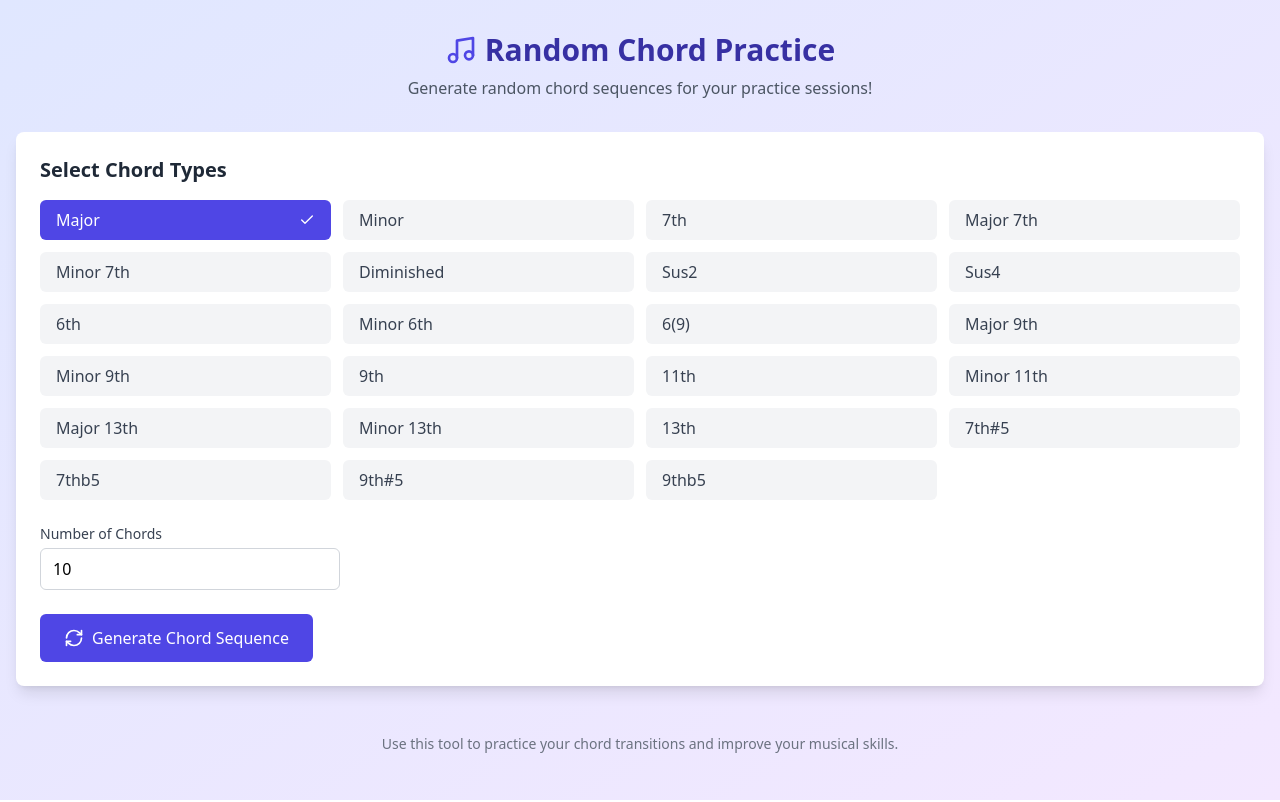
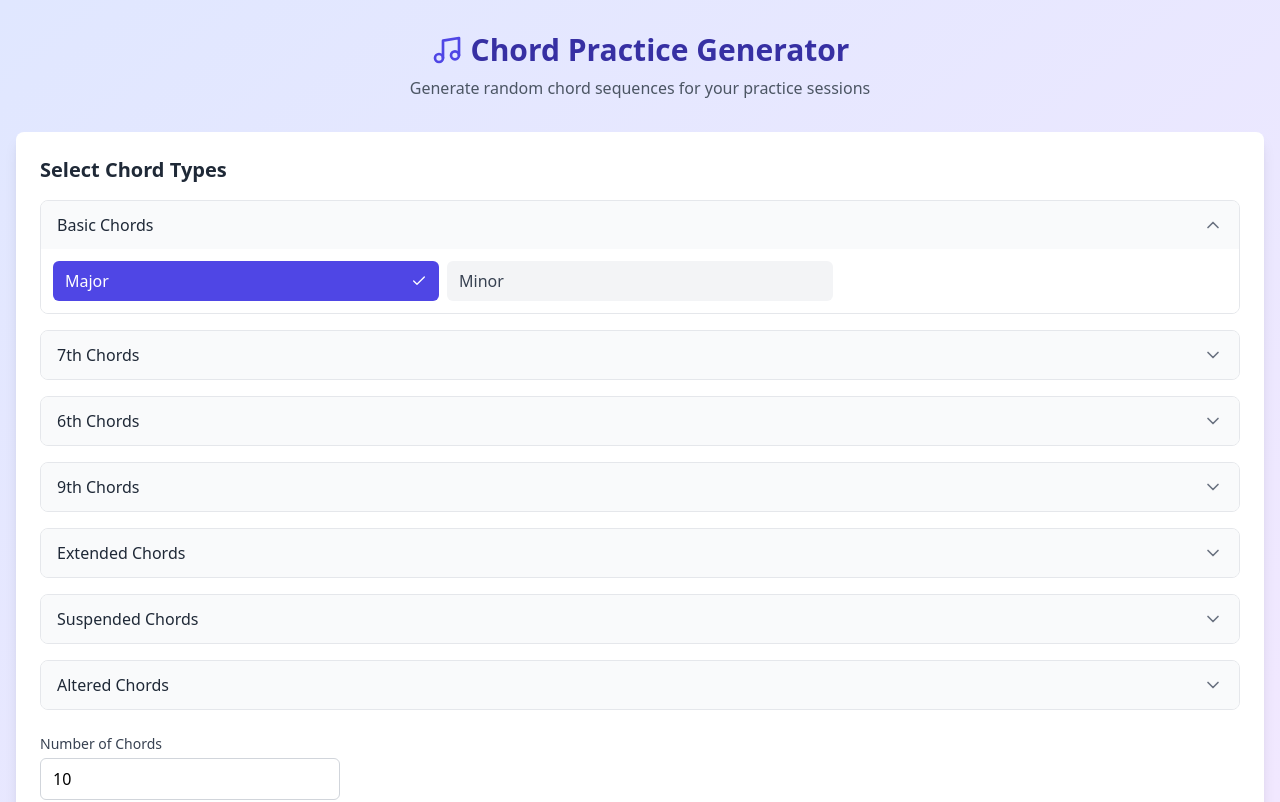
Before and after one commit to jgdenby/randomchordpractice, a React (Vite) app: page / in a window 1280 px wide. Shown: the top 802 px of the page. Built offline with nearby package versions, Linux system fonts and the light colour scheme.

Commit message:
dropdown menus

```diff
--- a/src/App.tsx
+++ b/src/App.tsx
@@ -1,31 +1,73 @@
 import React, { useState } from 'react';
-import { Check, Music, RefreshCw, List, ChevronRight } from 'lucide-react';
+import { Check, Music, RefreshCw, List, ChevronRight, ChevronDown, ChevronUp } from 'lucide-react';
 
-// Define chord types with their respective variations
-const chordCategories = [
+// Define chord type groups
+const chordGroups = [
+  {
+    id: 'basic',
+    label: 'Basic Chords',
+    categories: [
       { id: 'major', label: 'Major', chords: ['C', 'D', 'E', 'F', 'G', 'A', 'B'] },
       { id: 'minor', label: 'Minor', chords: ['Cm', 'Dm', 'Em', 'Fm', 'Gm', 'Am', 'Bm'] },
+    ]
+  },
+  {
+    id: 'sevenths',
+    label: '7th Chords',
+    categories: [
       { id: '7', label: '7th', chords: ['C7', 'D7', 'E7', 'F7', 'G7', 'A7', 'B7'] },
       { id: 'maj7', label: 'Major 7th', chords: ['Cmaj7', 'Dmaj7', 'Emaj7', 'Fmaj7', 'Gmaj7', 'Amaj7', 'Bmaj7'] },
       { id: 'min7', label: 'Minor 7th', chords: ['Cm7', 'Dm7', 'Em7', 'Fm7', 'Gm7', 'Am7', 'Bm7'] },
-  { id: 'dim', label: 'Diminished', chords: ['Cdim', 'Ddim', 'Edim', 'Fdim', 'Gdim', 'Adim', 'Bdim'] },
+    ]
+  },
+  {
+    id: 'sixths',
+    label: '6th Chords',
+    categories: [
+      { id: '6', label: '6th', chords: ['A6', 'B6', 'C6', 'D6', 'E6', 'F6', 'G6'] },
+      { id: 'min6', label: 'Minor 6th', chords: ['Amin6', 'Bmin6', 'Cmin6', 'Dmin6', 'Emin6', 'Fmin6', 'Gmin6'] },
+      { id: '6(9)', label: '6(9)', chords: ['A6(9)', 'B6(9)', 'C6(9)', 'D6(9)', 'E6(9)', 'F6(9)', 'G6(9)'] },
+    ]
+  },
+  {
+    id: 'ninths',
+    label: '9th Chords',
+    categories: [
+      { id: '9', label: '9th', chords: ['A9', 'B9', 'C9', 'D9', 'E9', 'F9', 'G9'] },
+      { id: 'maj9', label: 'Major 9th', chords: ['Amaj9', 'Bmaj9', 'Cmaj9', 'Dmaj9', 'Emaj9', 'Fmaj9', 'Gmaj9'] },
+      { id: 'min9', label: 'Minor 9th', chords: ['Amin9', 'Bmin9', 'Cmin9', 'Dmin9', 'Emin9', 'Fmin9', 'Gmin9'] },
+    ]
+  },
+  {
+    id: 'extended',
+    label: 'Extended Chords',
+    categories: [
+      { id: '11', label: '11th', chords: ['A11', 'B11', 'C11', 'D11', 'E11', 'F11', 'G11'] },
+      { id: 'min11', label: 'Minor 11th', chords: ['Amin11', 'Bmin11', 'Cmin11', 'Dmin11', 'Emin11', 'Fmin11', 'Gmin11'] },
+      { id: '13', label: '13th', chords: ['A13', 'B13', 'C13', 'D13', 'E13', 'F13', 'G13'] },
+      { id: 'maj13', label: 'Major 13th', chords: ['Amaj13', 'Bmaj13', 'Cmaj13', 'Dmaj13', 'Emaj13', 'Fmaj13', 'Gmaj13'] },
+      { id: 'min13', label: 'Minor 13th', chords: ['Amin13', 'Bmin13', 'Cmin13', 'Dmin13', 'Emin13', 'Fmin13', 'Gmin13'] },
+    ]
+  },
+  {
+    id: 'suspended',
+    label: 'Suspended Chords',
+    categories: [
       { id: 'sus2', label: 'Sus2', chords: ['Csus2', 'Dsus2', 'Esus2', 'Fsus2', 'Gsus2', 'Asus2', 'Bsus2'] },
       { id: 'sus4', label: 'Sus4', chords: ['Csus4', 'Dsus4', 'Esus4', 'Fsus4', 'Gsus4', 'Asus4', 'Bsus4'] },
-  { id: '6', label: '6th', chords: [ 'A6', 'B6', 'C6', 'D6', 'E6', 'F6', 'G6'] },
-  { id: 'min6', label: 'Minor 6th', chords: [ 'Amin6', 'Bmin6', 'Cmin6', 'Dmin6', 'Emin6', 'Fmin6', 'Gmin6'] },
-  { id: '6(9)', label: '6(9)', chords: [ 'A6(9)', 'B6(9)', 'C6(9)', 'D6(9)', 'E6(9)', 'F6(9)', 'G6(9)'] },
-  { id: 'maj9', label: 'Major 9th', chords: [ 'Amaj9', 'Bmaj9', 'Cmaj9', 'Dmaj9', 'Emaj9', 'Fmaj9', 'Gmaj9'] },
-  { id: 'min9', label: 'Minor 9th', chords: [ 'Amin9', 'Bmin9', 'Cmin9', 'Dmin9', 'Emin9', 'Fmin9', 'Gmin9'] },
-  { id: '9', label: '9th', chords: [ 'A9', 'B9', 'C9', 'D9', 'E9', 'F9', 'G9'] },
-  { id: '11', label: '11th', chords: [ 'A11', 'B11', 'C11', 'D11', 'E11', 'F11', 'G11'] },
-  { id: 'min11', label: 'Minor 11th', chords: [ 'Amin11', 'Bmin11', 'Cmin11', 'Dmin11', 'Emin11', 'Fmin11', 'Gmin11'] },
-  { id: 'maj13', label: 'Major 13th', chords: [ 'Amaj13', 'Bmaj13', 'Cmaj13', 'Dmaj13', 'Emaj13', 'Fmaj13', 'Gmaj13'] },
-  { id: 'min13', label: 'Minor 13th', chords: [ 'Amin13', 'Bmin13', 'Cmin13', 'Dmin13', 'Emin13', 'Fmin13', 'Gmin13'] },
-  { id: '13', label: '13th', chords: [ 'A13', 'B13', 'C13', 'D13', 'E13', 'F13', 'G13'] },
-  { id: '7#5', label: '7th#5', chords: [ 'A7#5', 'B7#5', 'C7#5', 'D7#5', 'E7#5', 'F7#5', 'G7#5'] },
-  { id: '7b5', label: '7thb5', chords: [ 'A7b5', 'B7b5', 'C7b5', 'D7b5', 'E7b5', 'F7b5', 'G7b5'] },
-  { id: '9#5', label: '9th#5', chords: [ 'A7#9', 'B7#9', 'C7#9', 'D7#9', 'E7#9', 'F7#9', 'G7#9'] },
-  { id: '9b5', label: '9thb5', chords: [ 'A7b9', 'B7b9', 'C7b9', 'D7b9', 'E7b9', 'F7b9', 'G7b9'] },
+    ]
+  },
+  {
+    id: 'altered',
+    label: 'Altered Chords',
+    categories: [
+      { id: 'dim', label: 'Diminished', chords: ['Cdim', 'Ddim', 'Edim', 'Fdim', 'Gdim', 'Adim', 'Bdim'] },
+      { id: '7#5', label: '7th#5', chords: ['A7#5', 'B7#5', 'C7#5', 'D7#5', 'E7#5', 'F7#5', 'G7#5'] },
+      { id: '7b5', label: '7thb5', chords: ['A7b5', 'B7b5', 'C7b5', 'D7b5', 'E7b5', 'F7b5', 'G7b5'] },
+      { id: '9#5', label: '9th#5', chords: ['A7#9', 'B7#9', 'C7#9', 'D7#9', 'E7#9', 'F7#9', 'G7#9'] },
+      { id: '9b5', label: '9thb5', chords: ['A7b9', 'B7b9', 'C7b9', 'D7b9', 'E7b9', 'F7b9', 'G7b9'] },
+    ]
+  },
 ];
 
 // Root notes for generating full chord list
@@ -38,6 +80,7 @@ function App() {
   const [isGenerated, setIsGenerated] = useState<boolean>(false);
   const [viewMode, setViewMode] = useState<'list' | 'single'>('single');
   const [currentChordIndex, setCurrentChordIndex] = useState<number>(0);
+  const [expandedGroups, setExpandedGroups] = useState<string[]>(['basic']); // Start with basic chords expanded
 
   // Toggle category selection
   const toggleCategory = (categoryId: string) => {
@@ -52,12 +95,26 @@ function App() {
     });
   };
 
+  // Toggle group expansion
+  const toggleGroup = (groupId: string) => {
+    setExpandedGroups(prev => {
+      if (prev.includes(groupId)) {
+        return prev.filter(id => id !== groupId);
+      } else {
+        return [...prev, groupId];
+      }
+    });
+  };
+
   // Generate a full list of chords based on selected categories
   const generateFullChordList = () => {
     let allChords: string[] = [];
 
     selectedCategories.forEach(categoryId => {
-      const category = chordCategories.find(cat => cat.id === categoryId);
+      const category = chordGroups
+        .flatMap(group => group.categories)
+        .find(cat => cat.id === categoryId);
+
       if (category) {
         // Generate all possible chords for this category by combining with all root notes
         rootNotes.forEach(root => {
@@ -115,20 +172,36 @@ function App() {
         <header className="text-center mb-8">
           <div className="flex items-center justify-center mb-2">
             <Music className="h-8 w-8 text-indigo-600 mr-2" />
-            <h1 className="text-3xl font-bold text-indigo-800">Random Chord Practice</h1>
+            <h1 className="text-3xl font-bold text-indigo-800">Chord Practice Generator</h1>
           </div>
-          <p className="text-gray-600">Generate random chord sequences for your practice sessions!</p>
+          <p className="text-gray-600">Generate random chord sequences for your practice sessions</p>
         </header>
 
         <div className="bg-white rounded-lg shadow-lg p-6 mb-8">
           <h2 className="text-xl font-semibold text-gray-800 mb-4">Select Chord Types</h2>
 
-          <div className="grid grid-cols-2 md:grid-cols-3 lg:grid-cols-4 gap-3 mb-6">
-            {chordCategories.map(category => (
+          <div className="space-y-4 mb-6">
+            {chordGroups.map(group => (
+              <div key={group.id} className="border rounded-lg overflow-hidden">
+                <button
+                  onClick={() => toggleGroup(group.id)}
+                  className="w-full flex items-center justify-between px-4 py-3 bg-gray-50 hover:bg-gray-100 transition-colors"
+                >
+                  <span className="font-medium text-gray-800">{group.label}</span>
+                  {expandedGroups.includes(group.id) ? (
+                    <ChevronUp className="h-5 w-5 text-gray-500" />
+                  ) : (
+                    <ChevronDown className="h-5 w-5 text-gray-500" />
+                  )}
+                </button>
+
+                {expandedGroups.includes(group.id) && (
+                  <div className="grid grid-cols-2 md:grid-cols-3 gap-2 p-3 bg-white">
+                    {group.categories.map(category => (
                       <button
                         key={category.id}
                         onClick={() => toggleCategory(category.id)}
-                className={`flex items-center justify-between px-4 py-2 rounded-md transition-colors ${
+                        className={`flex items-center justify-between px-3 py-2 rounded-md transition-colors ${
                           selectedCategories.includes(category.id)
                             ? 'bg-indigo-600 text-white'
                             : 'bg-gray-100 text-gray-700 hover:bg-gray-200'
@@ -139,6 +212,10 @@ function App() {
                           <Check className="h-4 w-4 ml-2" />
                         )}
                       </button>
+                    ))}
+                  </div>
+                )}
+              </div>
             ))}
           </div>
 
```
Also changed, not shown: 1 other file (tests, documents, lock files or other folders). Lines whose indentation alone changed are shown as unchanged.
